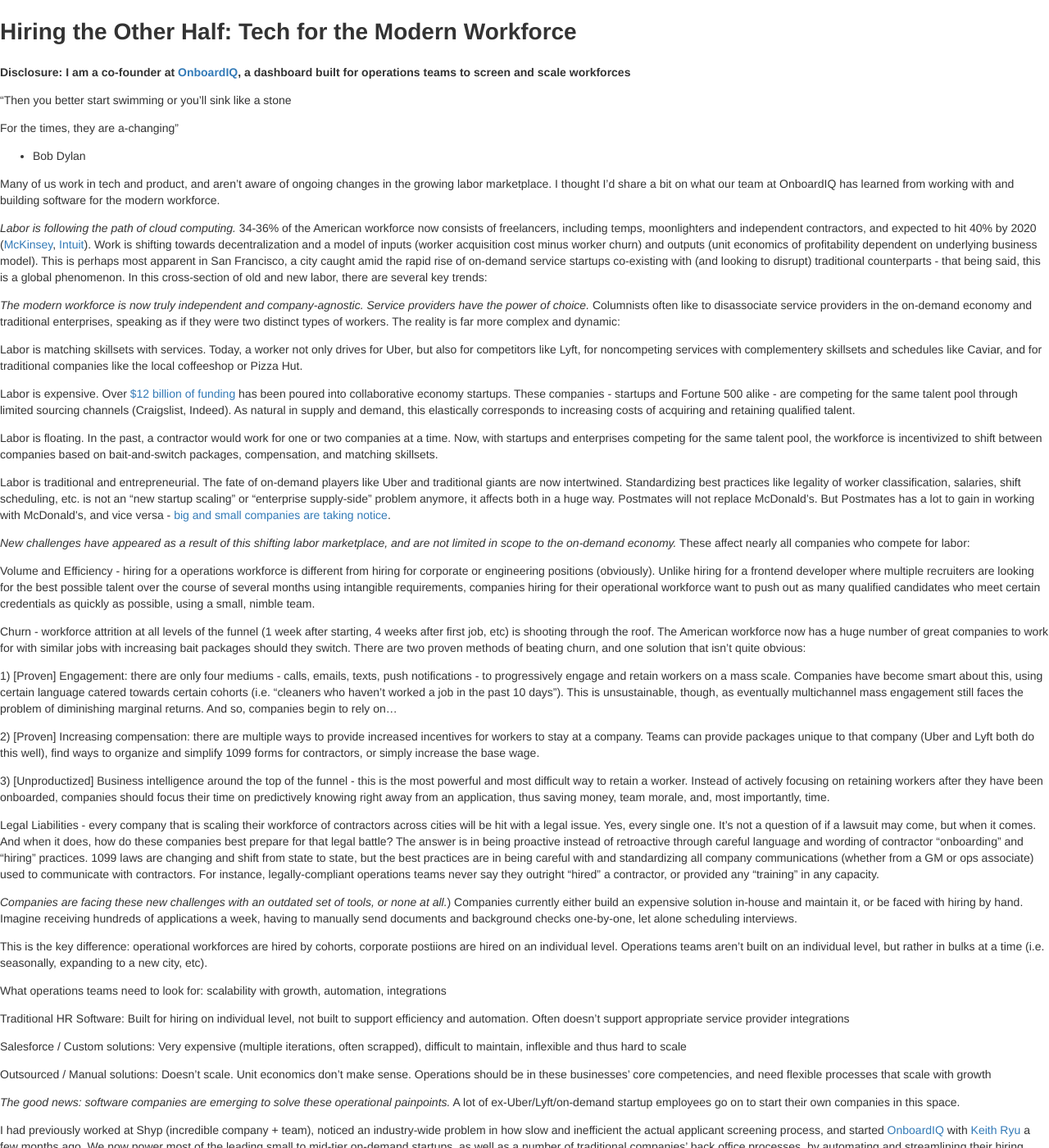
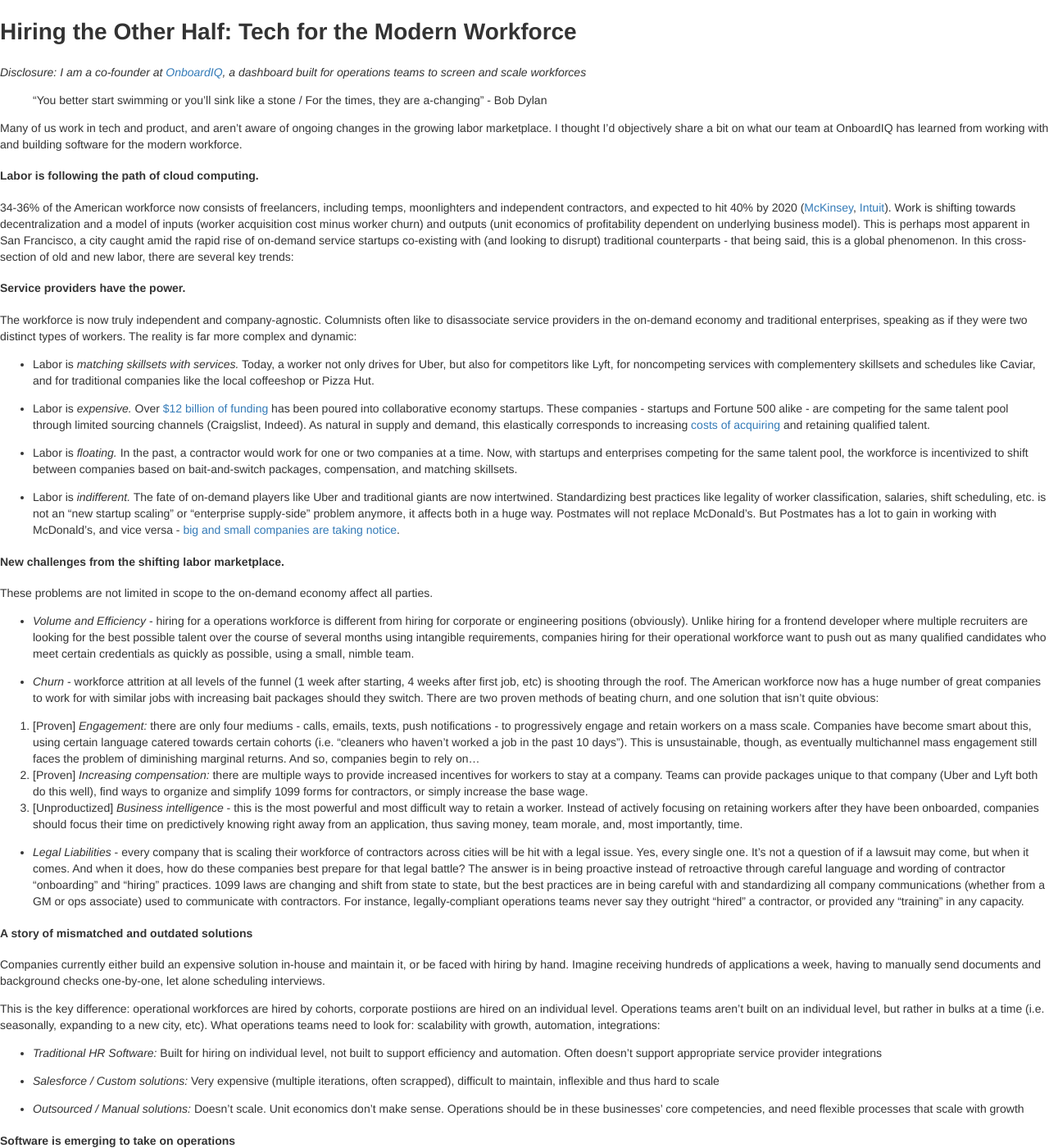
Before and after one commit to AndrewSB/jeremy-cai-personal-website, a Jekyll site: the page built from layer.md, in a window 1280 px wide and 1400 px high. Shown: the whole window at 82% size. Built offline with Jekyll 4.4.1, drawn with Linux system fonts in a browser that asks for light colours; Markdown is read by kramdown in place of the engine named in the settings; some of the changed text lies outside the part shown.

Commit message:
add jeremey's new md file

```diff
--- a/_layouts/layer.html
+++ b/_layouts/layer.html
@@ -10,10 +10,6 @@
 		<title>The Layer Economy</title>
 	</head>
 	<body>
-		<section class="wrap">
-      		<div id="beast-wrap">
-        		{{content}}
-      		</div>
-    	</section>
+        {{content}}
 	</body>
 </html>
--- a/layer.md
+++ b/layer.md
@@ -1,169 +1,98 @@
 ---
 layout: index
 ---
-
 #Hiring the Other Half: Tech for the Modern Workforce
 
-**Disclosure: I am a co-founder at [OnboardIQ](https://www.onboardiq.com/), a dashboard built for operations teams to screen and scale workforces**
+*Disclosure: I am a co-founder at [OnboardIQ](https://www.onboardiq.com/), a dashboard built for operations teams to screen and scale workforces*
 
 
 
-“Then you better start swimming or you’ll sink like a stone
+>“You better start swimming or you’ll sink like a stone / For the times, they are a-changing” - Bob Dylan
 
-For the times, they are a-changing”
 
-- Bob Dylan
+Many of us work in tech and product, and aren’t aware of ongoing changes in the growing labor marketplace. I thought I’d objectively share a bit on what our team at OnboardIQ has learned from working with and building software for the modern workforce.
+
+#### Labor is following the path of cloud computing.
+34-36% of the American workforce now consists of freelancers, including temps, moonlighters and independent contractors, and expected to hit 40% by 2020 ([McKinsey](http://www.mckinsey.com/insights/economic_studies/talent_tensions_ahead_a_ceo_briefing), [Intuit](http://http-download.intuit.com/http.intuit/CMO/intuit/futureofsmallbusiness/intuit_2020_report.pdf)). Work is shifting towards decentralization and a model of inputs (worker acquisition cost minus worker churn) and outputs (unit economics of profitability dependent on underlying business model). This is perhaps most apparent in San Francisco, a city caught amid the rapid rise of on-demand service startups co-existing with (and looking to disrupt) traditional counterparts - that being said, this is a global phenomenon. In this cross-section of old and new labor, there are several key trends:
 
 
 
 
 
-Many of us work in tech and product, and aren’t aware of ongoing changes in the growing labor marketplace. I thought I’d share a bit on what our team at OnboardIQ has learned from working with and building software for the modern workforce.
+#### Service providers have the power.
+The workforce is now truly independent and company-agnostic. Columnists often like to disassociate service providers in the on-demand economy and traditional enterprises, speaking as if they were two distinct types of workers. The reality is far more complex and dynamic:
+
+* Labor is _matching skillsets with services._ Today, a worker not only drives for Uber, but also for competitors like Lyft, for noncompeting services with complementery skillsets and schedules like Caviar, and for traditional companies like the local coffeeshop or Pizza Hut.
+
+* Labor is _expensive._ Over [$12 billion of funding](https://docs.google.com/spreadsheets/d/12xTPJNvdOZVzERueyA-dILGTtL_KWKTbmj6RyOg9XXs/edit#gid=253059398) has been poured into collaborative economy startups. These companies - startups and Fortune 500 alike - are competing for the same talent pool through limited sourcing channels (Craigslist, Indeed). As natural in supply and demand, this elastically corresponds to increasing [costs of acquiring](http://fusion.net/story/110386/craigslist-is-the-unsung-hero-of-the-on-demand-economy/) and retaining qualified talent.
+
+* Labor is _floating._ In the past, a contractor would work for one or two companies at a time. Now, with startups and enterprises competing for the same talent pool, the workforce is incentivized to shift between companies based on bait-and-switch packages, compensation, and matching skillsets.
+
+* Labor is _indifferent._ The fate of on-demand players like Uber and traditional giants are now intertwined. Standardizing best practices like legality of worker classification, salaries, shift scheduling, etc. is not an “new startup scaling” or “enterprise supply-side” problem anymore, it affects both in a huge way. Postmates will not replace McDonald’s. But Postmates has a lot to gain in working with McDonald’s, and vice versa - [big and small companies are taking notice](https://docs.google.com/spreadsheet/ccc?key=0AmxJ5rcSaQq5dDMtTkdwTTdEeXMxRW11NGpIZ3VHYUE&usp=drivesdk#gid=0).
 
 
 
+#### New challenges from the shifting labor marketplace.
+These problems are not limited in scope to the on-demand economy affect all parties.
 
+* _Volume and Efficiency_ - hiring for a operations workforce is different from hiring for corporate or engineering positions (obviously). Unlike hiring for a frontend developer where multiple recruiters are looking for the best possible talent over the course of several months using intangible requirements, companies hiring for their operational workforce want to push out as many qualified candidates who meet certain credentials as quickly as possible, using a small, nimble team.
 
-*Labor is following the path of cloud computing.* 34-36% of the American workforce now consists of freelancers, including temps, moonlighters and independent contractors, and expected to hit 40% by 2020 ([McKinsey](http://www.mckinsey.com/insights/economic_studies/talent_tensions_ahead_a_ceo_briefing), [Intuit](http://http-download.intuit.com/http.intuit/CMO/intuit/futureofsmallbusiness/intuit_2020_report.pdf)). Work is shifting towards decentralization and a model of inputs (worker acquisition cost minus worker churn) and outputs (unit economics of profitability dependent on underlying business model). This is perhaps most apparent in San Francisco, a city caught amid the rapid rise of on-demand service startups co-existing with (and looking to disrupt) traditional counterparts - that being said, this is a global phenomenon. In this cross-section of old and new labor, there are several key trends:
+* _Churn_ - workforce attrition at all levels of the funnel (1 week after starting, 4 weeks after first job, etc) is shooting through the roof. The American workforce now has a huge number of great companies to work for with similar jobs with increasing bait packages should they switch. There are two proven methods of beating churn, and one solution that isn’t quite obvious:
+
+ 1. [Proven] _Engagement:_ there are only four mediums - calls, emails, texts, push notifications - to progressively engage and retain workers on a mass scale. Companies have become smart about this, using certain language catered towards certain cohorts (i.e. "cleaners who haven’t worked a job in the past 10 days”). This is unsustainable, though, as eventually multichannel mass engagement still faces the problem of diminishing marginal returns. And so, companies begin to rely on…
+ 2. [Proven] _Increasing compensation:_ there are multiple ways to provide increased incentives for workers to stay at a company. Teams can provide packages unique to that company (Uber and Lyft both do this well), find ways to organize and simplify 1099 forms for contractors, or simply increase the base wage.
+ 3. [Unproductized] _Business intelligence_ - this is the most powerful and most difficult way to retain a worker. Instead of actively focusing on retaining workers after they have been onboarded, companies should focus their time on predictively knowing right away from an application, thus saving money, team morale, and, most importantly, time.
+
+* _Legal Liabilities_ - every company that is scaling their workforce of contractors across cities will be hit with a legal issue. Yes, every single one. It’s not a question of if a lawsuit may come, but when it comes. And when it does, how do these companies best prepare for that legal battle? The answer is in being proactive instead of retroactive through careful language and wording of contractor “onboarding” and “hiring” practices. 1099 laws are changing and shift from state to state, but the best practices are in being careful with and standardizing all company communications (whether from a GM or ops associate) used to communicate with contractors. For instance, legally-compliant operations teams never say they outright “hired” a contractor, or provided any “training” in any capacity.
 
 
 
+#### A story of mismatched and outdated solutions
+Companies currently either build an expensive solution in-house and maintain it, or be faced with hiring by hand. Imagine receiving hundreds of applications a week, having to manually send documents and background checks one-by-one, let alone scheduling interviews.
+
+This is the key difference: operational workforces are hired by cohorts, corporate postiions are hired on an individual level. Operations teams aren’t built on an individual level, but rather in bulks at a time (i.e. seasonally, expanding to a new city, etc). What operations teams need to look for: scalability with growth, automation, integrations:
+
+* _Traditional HR Software:_ Built for hiring on individual level, not built to support efficiency and automation. Often doesn’t support appropriate service provider integrations
+
+* _Salesforce / Custom solutions:_ Very expensive (multiple iterations, often scrapped), difficult to maintain, inflexible and thus hard to scale
+
+* _Outsourced / Manual solutions:_ Doesn’t scale. Unit economics don’t make sense. Operations should be in these businesses’ core competencies, and need flexible processes that scale with growth
 
 
-*The modern workforce is now truly independent and company-agnostic. Service providers have the power of choice.* Columnists often like to disassociate service providers in the on-demand economy and traditional enterprises, speaking as if they were two distinct types of workers. The reality is far more complex and dynamic:
+#### Software is emerging to take on operations
+A lot of ex-Uber/Lyft/on-demand startup employees go on to start their own companies in this space.
+
+I had previously worked at [Shyp](http://www.shyp.com/) (top-notch company + team), and noticed an industry-wide problem of inefficiencies in the applicant screening process. Qualified applicants should get their jobs quickly, and not be burdened by the turnaround time of backoffice operations, so [Keith](https://www.linkedin.com/pub/keith-ryu/37/b08/900) and I teamed up to build [OnboardIQ](https://angel.co/onboardiq). We now power most of the leading small to mid-tier on-demand startups, as well as a number of traditional companies’ back office processes, by automating and streamlining their hiring processes in a beautiful dashboard (so they can bring on people faster and smarter).
+
+There is a lot of room for new players in this space. While HR SaaS is never sexy, what we are building genuinely touches thousands of lives every day. The better our software gets, the more companies are able to hire. Good, well-paying, well-placed jobs results in happy people. That’s pretty rewarding, if you ask me.
+
+As unbiased as I can be (and in no particular order), this is the current on-demand / modern workforce landscape:
+
+**Sourcing**
+* _Communities:_ [Groove](http://www.movewithgroove.com/), [Peers](http://www.peers.org), [Workpop](http://www.peers.org/), [Kungfu](http://kungfu.co/)
+* _Listings:_ [Craigslist](http://sfbay.craigslist.org/), [HigherMe](http://www.higherme.com/), [Indeed](http://www.indeed.com/)
+* _Training:_ [Wonolo](http://wonolo.com/), [HireReady](http://www.gethireready.com/)
+
+**Screening**
+
+* _Tracking / Screening Systems:_ *[OnboardIQ](https://www.onboardiq.com/), [Playbook HR (Intuit)](https://www.playbookhr.com/), [Salesforce](http://www.salesforce.com/)
+* _Background Checks:_ [Checkr](https://checkr.com/signup?referrer=onboardiq), [Backgrounds Online](http://www.backgroundsonline.com/), [Onfido](https://www.onfido.com/), [Sterling](http://www.sterlingbackcheck.com/), [Hirease](www.hirease.com), [TalentWise](http://corp.talentwise.com/)
+* _Document Signing:_ [HelloSign](https://www.hellosign.com/api/pricing?coupon_code=onboardiq), [DocuSign](https://www.docusign.com/)
+
+**Management**
+- _Fulfillment:_ [Trackin](http://trackin.co/), [Onfleet](https://onfleet.com/), [Dispatch](http://www.dispatch.me/)
+- _Scheduling:_ [ShiftPlanning](https://www.shiftplanning.com/), [Staffjoy](https://www.staffjoy.com/), [When I Work](http://wheniwork.com/)
+- _Finances:_ [Tiempo](http://tiempoapp.com/), [Zen99](https://tryzen99.com/), [SherpaShare](https://www.sherpashare.com/), [ZenPayroll](https://zenpayroll.com/), [Quickbooks (Intuit)](http://quickbooks.intuit.com/), [Zenefits](http://www.zenefits.com/)
+
+_*I am a co-founder_
 
 
 
-Labor is matching skillsets with services. Today, a worker not only drives for Uber, but also for competitors like Lyft, for noncompeting services with complementery skillsets and schedules like Caviar, and for traditional companies like the local coffeeshop or Pizza Hut.
-
-
-
-Labor is expensive. Over [$12 billion of funding](https://docs.google.com/spreadsheets/d/12xTPJNvdOZVzERueyA-dILGTtL_KWKTbmj6RyOg9XXs/edit#gid=253059398) has been poured into collaborative economy startups. These companies - startups and Fortune 500 alike - are competing for the same talent pool through limited sourcing channels (Craigslist, Indeed). As natural in supply and demand, this elastically corresponds to increasing costs of acquiring and retaining qualified talent.
-
-
-
-Labor is floating. In the past, a contractor would work for one or two companies at a time. Now, with startups and enterprises competing for the same talent pool, the workforce is incentivized to shift between companies based on bait-and-switch packages, compensation, and matching skillsets.
-
-
-
-Labor is traditional and entrepreneurial. The fate of on-demand players like Uber and traditional giants are now intertwined. Standardizing best practices like legality of worker classification, salaries, shift scheduling, etc. is not an “new startup scaling” or “enterprise supply-side” problem anymore, it affects both in a huge way. Postmates will not replace McDonald’s. But Postmates has a lot to gain in working with McDonald’s, and vice versa - [big and small companies are taking notice](https://docs.google.com/spreadsheet/ccc?key=0AmxJ5rcSaQq5dDMtTkdwTTdEeXMxRW11NGpIZ3VHYUE&usp=drivesdk#gid=0).
-
-
-
-
-
-*New challenges have appeared as a result of this shifting labor marketplace, and are not limited in scope to the on-demand economy.* These affect nearly all companies who compete for labor:
-
-
-
-Volume and Efficiency - hiring for a operations workforce is different from hiring for corporate or engineering positions (obviously). Unlike hiring for a frontend developer where multiple recruiters are looking for the best possible talent over the course of several months using intangible requirements, companies hiring for their operational workforce want to push out as many qualified candidates who meet certain credentials as quickly as possible, using a small, nimble team.
-
-
-
-Churn - workforce attrition at all levels of the funnel (1 week after starting, 4 weeks after first job, etc) is shooting through the roof. The American workforce now has a huge number of great companies to work for with similar jobs with increasing bait packages should they switch. There are two proven methods of beating churn, and one solution that isn’t quite obvious:
-
-
-
-1) [Proven] Engagement: there are only four mediums - calls, emails, texts, push notifications - to progressively engage and retain workers on a mass scale. Companies have become smart about this, using certain language catered towards certain cohorts (i.e. "cleaners who haven’t worked a job in the past 10 days”). This is unsustainable, though, as eventually multichannel mass engagement still faces the problem of diminishing marginal returns. And so, companies begin to rely on…
-
-
-
-2) [Proven] Increasing compensation: there are multiple ways to provide increased incentives for workers to stay at a company. Teams can provide packages unique to that company (Uber and Lyft both do this well), find ways to organize and simplify 1099 forms for contractors, or simply increase the base wage.
-
-
-3) [Unproductized] Business intelligence around the top of the funnel - this is the most powerful and most difficult way to retain a worker. Instead of actively focusing on retaining workers after they have been onboarded, companies should focus their time on predictively knowing right away from an application, thus saving money, team morale, and, most importantly, time.
-
-
-
-Legal Liabilities - every company that is scaling their workforce of contractors across cities will be hit with a legal issue. Yes, every single one. It’s not a question of if a lawsuit may come, but when it comes. And when it does, how do these companies best prepare for that legal battle? The answer is in being proactive instead of retroactive through careful language and wording of contractor “onboarding” and “hiring” practices. 1099 laws are changing and shift from state to state, but the best practices are in being careful with and standardizing all company communications (whether from a GM or ops associate) used to communicate with contractors. For instance, legally-compliant operations teams never say they outright “hired” a contractor, or provided any “training” in any capacity.
-
-
-
-
-
-*Companies are facing these new challenges with an outdated set of tools, or none at all.*) Companies currently either build an expensive solution in-house and maintain it, or be faced with hiring by hand. Imagine receiving hundreds of applications a week, having to manually send documents and background checks one-by-one, let alone scheduling interviews.
-
-
-
-This is the key difference: operational workforces are hired by cohorts, corporate postiions are hired on an individual level. Operations teams aren’t built on an individual level, but rather in bulks at a time (i.e. seasonally, expanding to a new city, etc).
-
-
-
-What operations teams need to look for: scalability with growth, automation, integrations
-
-
-
-Traditional HR Software: Built for hiring on individual level, not built to support efficiency and automation. Often doesn’t support appropriate service provider integrations
-
-
-
-Salesforce / Custom solutions: Very expensive (multiple iterations, often scrapped), difficult to maintain, inflexible and thus hard to scale
-
-
-
-Outsourced / Manual solutions: Doesn’t scale. Unit economics don’t make sense. Operations should be in these businesses’ core competencies, and need flexible processes that scale with growth
-
-
-
-*The good news: software companies are emerging to solve these operational painpoints.* A lot of ex-Uber/Lyft/on-demand startup employees go on to start their own companies in this space.
-
-
-
-I had previously worked at Shyp (incredible company + team), noticed an industry-wide problem in how slow and inefficient the actual applicant screening process, and started [OnboardIQ](https://angel.co/onboardiq) with [Keith Ryu](https://www.linkedin.com/pub/keith-ryu/37/b08/900) a few months ago. We now power most of the leading small to mid-tier on-demand startups, as well as a number of traditional companies’ back office processes, by automating and streamlining their hiring processes in a beautiful dashboard (so they can bring on people faster and smarter).
-
-
-
-There is a ton of room for new players in this space. While HR SaaS is never sexy, what we are building genuinely touches thousands of lives on a daily basis. The better our software gets, the more companies are able to hire. Good, well-paying, well-placed jobs results in happy people. That’s pretty rewarding, if you ask me.
-
-
-
-As unbiased as I can be, this is the current on-demand / modern workforce landscape:
-
-
-
-*Sourcing*
-
-- Communities: Groove, Peers, Workpop, Kungfu
-
-- Listings: Craigslist, HigherMe, Indeed
-
-- Training: Wonolo, HireReady
-
-
-*Screening*
-
-- Tracking / Screening Systems: *OnboardIQ, Playbook HR (Intuit), Salesforce,
-
-- Background Checks: Checkr, Backgrounds Online, Onfido, Sterling, Hirease, Talentwise
-
-- Document Signing: HelloSign, DocuSign
-
-*Management*
-
-- Fulfillment: Trackin, Onfleet, Dispatch
-
-- Scheduling: ShiftPlanning, Staffjoy, When I Work
-
-- Finances: Tiempo, Zen99, SherpaShare, ZenPayroll, Zenefits, Quickbooks (Intuit)
-
-
-
-*I am a co-founder
-
-
-
-
-
-*Realities:*
+#### Reality:
 
 - Labor market is enormous and growing but still highly inefficient
-
 - New forces in labor market increase cost per hire
-
 - On-demand is not a trend and is here to stay. This is the future.
-
 - On-demand / Collaborative Economy is not inherently opposed to Traditional Enterprises, rather their existence is mutually beneficial
-
 - Service Provider Startups are still expensive to start and more expensive to scale (and often only “theoretically profitable”)
-
 - Processes around building and scaling workforces is difficult given current toolsets, but software is emerging that solves these problems
```
